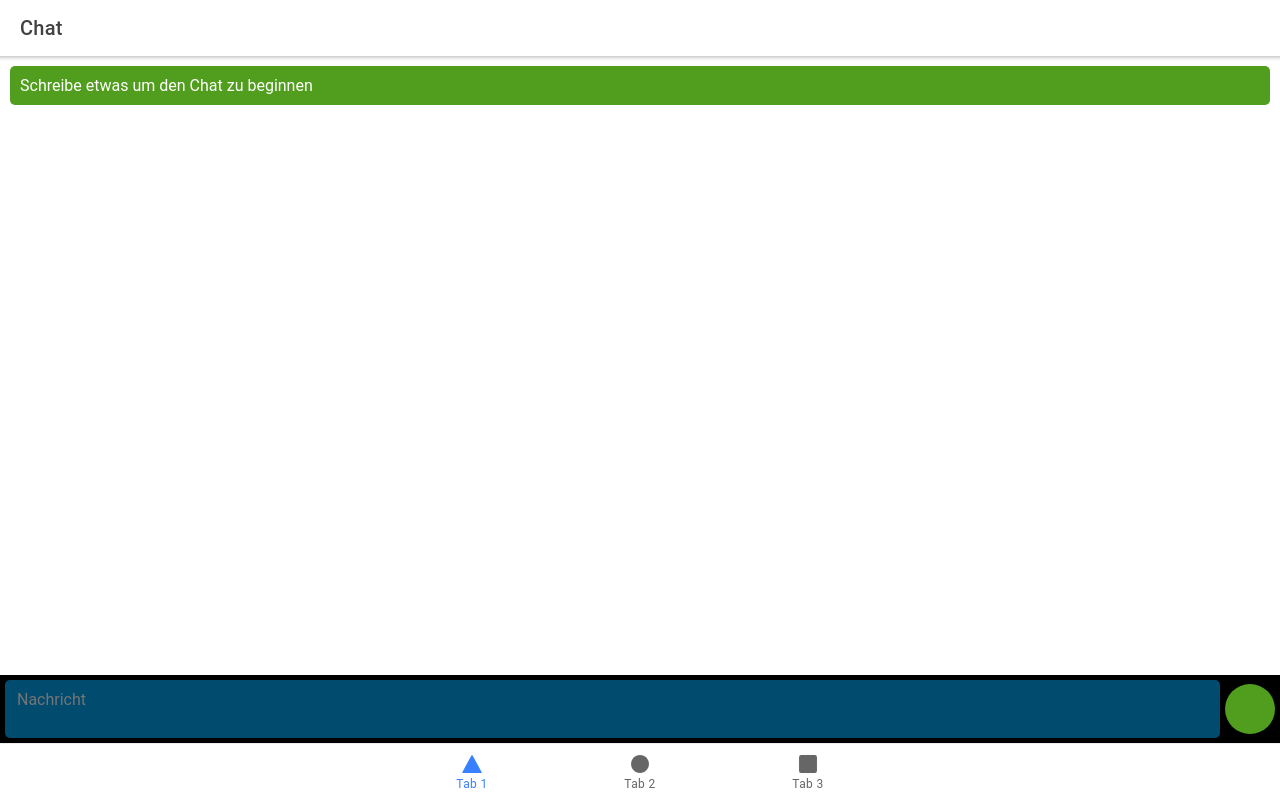
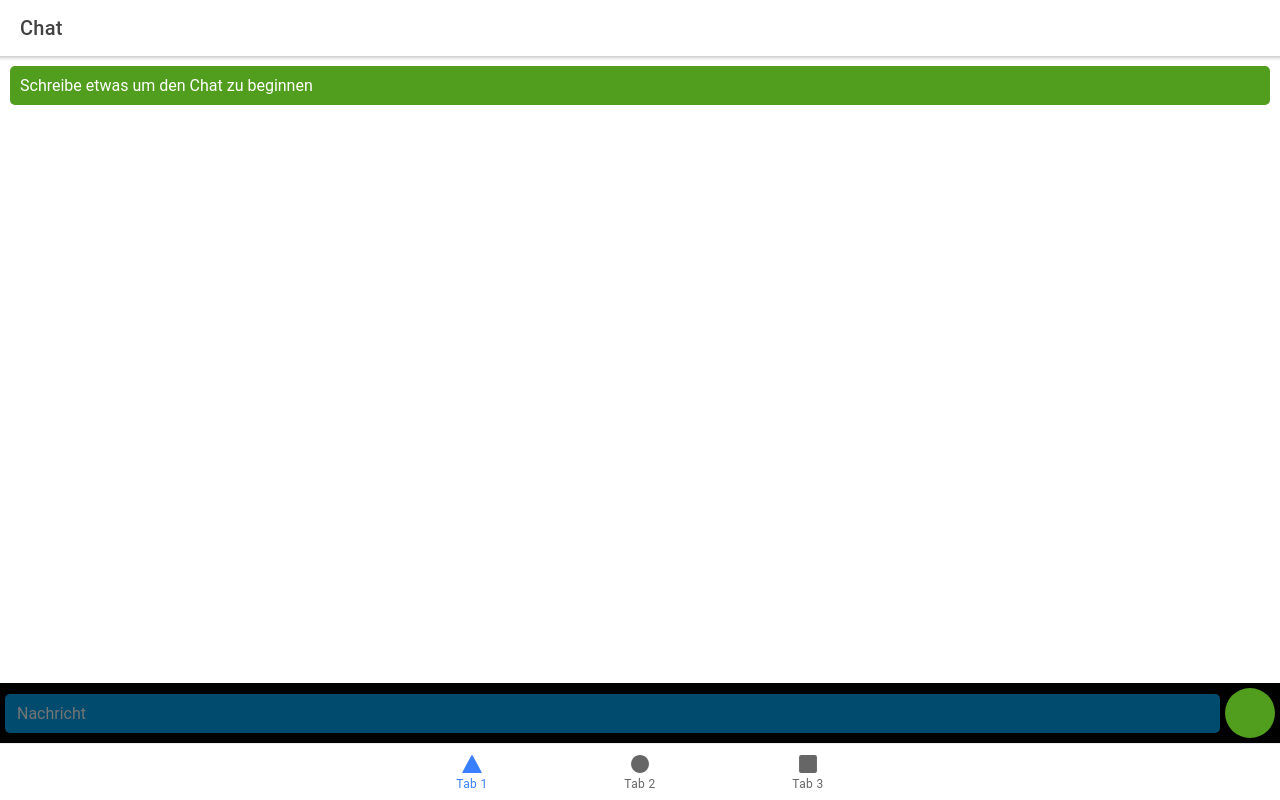
Before and after one commit to JulianBlohm/Chat, a React (Create React App) app: page /tab1 in a window 1280 px wide. Built offline with nearby package versions, Linux system fonts and the light colour scheme.

Commit message:
Fix chatlist and add growing logic to textarea

```diff
--- a/src/App.js
+++ b/src/App.js
@@ -1,4 +1,4 @@
-import React, { useState } from 'react'
+import React from 'react'
 import { Redirect, Route } from 'react-router-dom'
 import {
     IonApp,
--- a/src/components/Chatinput.js
+++ b/src/components/Chatinput.js
@@ -1,20 +1,24 @@
 import React, { useState } from 'react'
 import styled from 'styled-components/macro'
-import TextArea from '../components/TextArea'
-import SendButton from '../components/SendButton'
+import TextArea from './TextArea'
+import SendButton from './SendButton'
 
-function Chatinput({chat, setChat}) {
+function Chatinput({ chat, setChat }) {
     const [text, setText] = useState('')
+
+    const lineBreaks = text.match(/\n/g)
+    const numberOfLineBreaks = lineBreaks && lineBreaks.length
 
     function handleSubmitText(event) {
         event.preventDefault()
-        setChat([{id: chat.length + 1, text: text},...chat])
+        setChat([{ id: chat.length + 1, text: text }, ...chat])
         setText('')
     }
 
     return (
         <Chattools>
             <TextArea
+                rows={numberOfLineBreaks > 3 ? '4' : numberOfLineBreaks + 1}
                 value={text}
                 onChange={(event) => setText(event.target.value)}
                 placeholder="Nachricht"
--- a/src/components/Chatlist.js
+++ b/src/components/Chatlist.js
@@ -28,6 +28,7 @@ border-radius: 5px;
 padding: 10px;
 background: #519e1e;
 color: white;
+white-space: pre-wrap;
 `
 
 export default Chatlist
--- a/src/components/TextArea.js
+++ b/src/components/TextArea.js
@@ -16,6 +16,7 @@ const ChatInput = styled.textarea`
     box-sizing: border-box;
     resize: none;
     appearance: none;
+    min-height: 1em;
 `
 
 const TextArea = (props) => <ChatInput {...props} />
```
